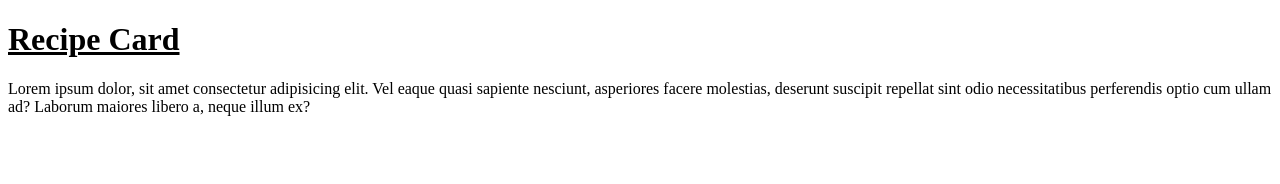
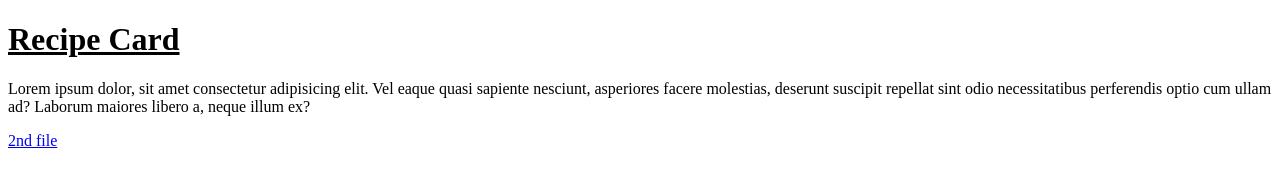
Before and after one commit to wishkhan/recipe-card, a plain HTML site: page index.html in a window 1280 px wide. Drawn offline with Linux system fonts and the light colour scheme.

Commit message:
Update index.html

```diff
--- a/index.html
+++ b/index.html
@@ -10,3 +10,4 @@
 </body>
 <p>Lorem ipsum dolor, sit amet consectetur adipisicing elit. Vel eaque quasi sapiente nesciunt, asperiores facere molestias, deserunt suscipit repellat sint odio necessitatibus perferendis optio cum ullam ad? Laborum maiores libero a, neque illum ex?</p>
 </html>
+<a href="menu card.html">2nd file</a>
```
